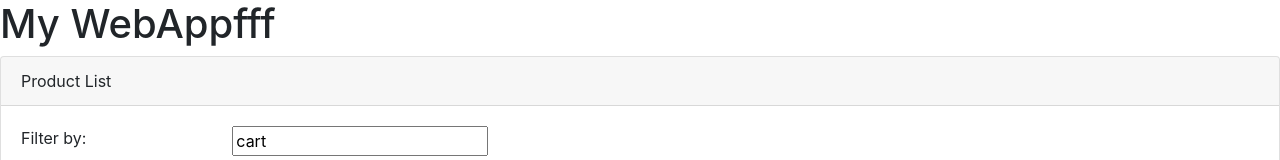
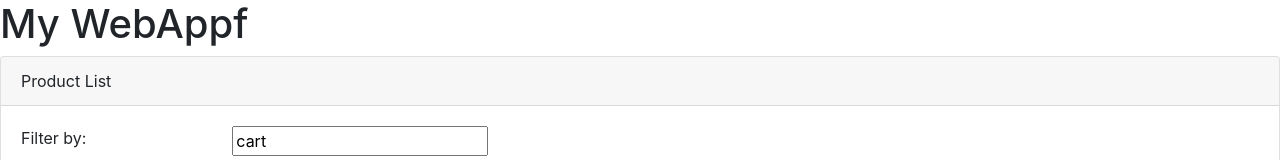
Before and after one commit to iskandarumidov/deborahTest, an Angular app: page / in a window 1280 px wide. Shown: the top 160 px of the page. Built offline with nearby package versions, Linux system fonts and the light colour scheme.

Commit message:
1 file modified

```diff
--- a/src/app/app.component.ts
+++ b/src/app/app.component.ts
@@ -5,5 +5,5 @@ import { Component } from '@angular/core';
   template: `<div><h1>{{pageTitle}}</h1><pm-products></pm-products></div>`
 })
 export class AppComponent {
-  pageTitle: string = 'My WebAppfff';
+  pageTitle: string = 'My WebAppf';
 }
```
